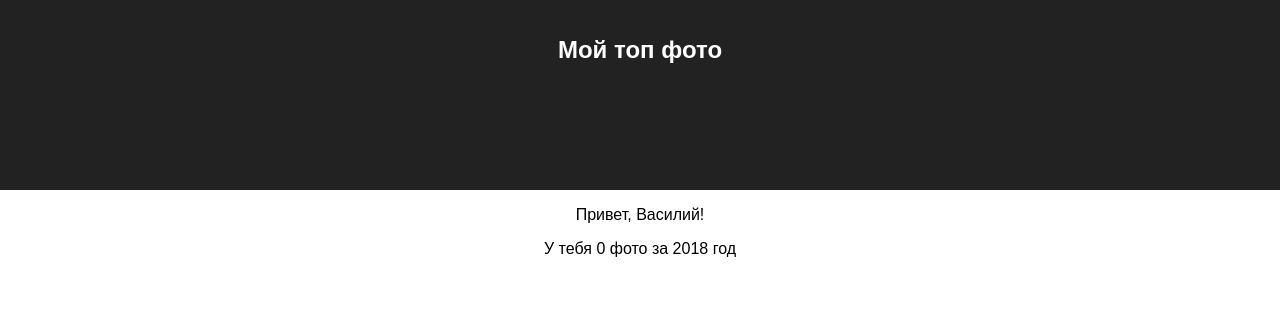
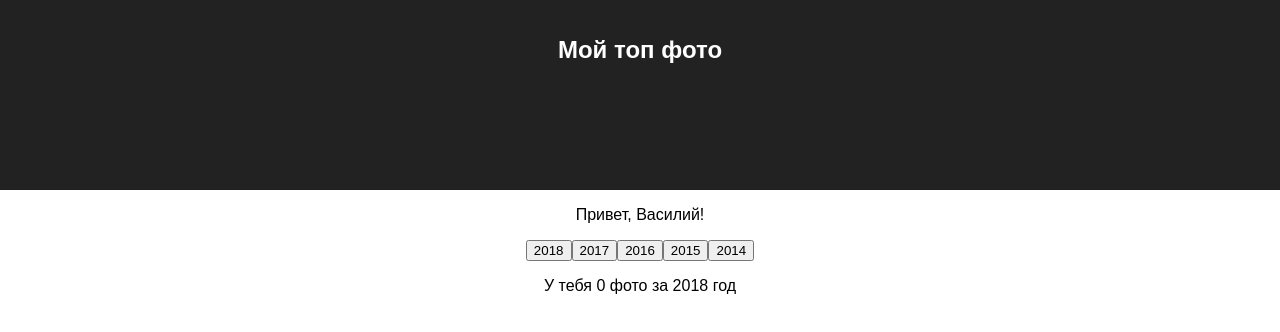
Before and after one commit to frontendbro/redux-photo-vk, a React (Create React App) app: page / in a window 1280 px wide. Shown: the top 332 px of the page. Built offline with nearby package versions, Linux system fonts and the light colour scheme.

Commit message:
add actions, dispatch function

```diff
--- /dev/null
+++ b/src/actions/PageActions.js
@@ -0,0 +1,6 @@
+export function setYear(year) {
+  return{
+    type: 'SET_YEAR',
+    payload: year
+  }
+}
--- a/src/components/Page.js
+++ b/src/components/Page.js
@@ -2,10 +2,21 @@ import React from 'react';
 import PropTypes from 'prop-types';
 
 export class Page extends React.Component {
+  onBtnClick = e => {
+    const year = +e.currentTarget.innerText
+    this.props.setYear(year)
+  }
   render () {
     const {year, photos} = this.props
     return(
       <div>
+        <div>
+          <button onClick={this.onBtnClick}>2018</button>
+          <button onClick={this.onBtnClick}>2017</button>
+          <button onClick={this.onBtnClick}>2016</button>
+          <button onClick={this.onBtnClick}>2015</button>
+          <button onClick={this.onBtnClick}>2014</button>
+        </div>
         <p>У тебя {photos.length} фото за {year} год</p>
       </div>
     )
@@ -14,5 +25,6 @@ export class Page extends React.Component {
 
 Page.propTypes = {
   year: PropTypes.number.isRequired,
-  photos: PropTypes.array.isRequired
+  photos: PropTypes.array.isRequired,
+  setYear: PropTypes.func.isRequired
 }
--- a/src/containers/App.js
+++ b/src/containers/App.js
@@ -2,18 +2,20 @@ import React, { Component } from 'react';
 import {connect} from 'react-redux';
 import {User} from '../components/User';
 import {Page} from '../components/Page';
+import {setYear} from '../actions/PageActions';
+
 import './App.css';
 
 class App extends Component {
   render() {
-    const {user, page} = this.props
+    const {user, page, setYearAction} = this.props
     return (
       <div className="App">
         <header className="App-header">
           <h1 className="App-title">Мой топ фото</h1>
         </header>
         <User name={user.name} />
-        <Page photos={page.photos} year={page.year} />
+        <Page photos={page.photos} year={page.year} setYear={setYearAction}/>
       </div>
     )
   }
@@ -28,4 +30,13 @@ const mapStateToProps = store => {
   }
 }
 
-export default connect(mapStateToProps)(App);
+const mapDispatchToProps = dispatch => {
+  return {
+    setYearAction: year => dispatch(setYear(year)),
+  }
+}
+
+export default connect(
+  mapStateToProps,
+  mapDispatchToProps
+)(App);
--- a/src/reducers/page.js
+++ b/src/reducers/page.js
@@ -3,6 +3,12 @@ const initialState = {
   photos: []
 }
 
-export function pageReducer(state = initialState) {
-  return state
+export function pageReducer(state = initialState, action) {
+  switch (action.type) {
+    case 'SET_YEAR':
+      return {...state, year: action.payload}
+
+    default:
+      return state;
+  }
 }
```
